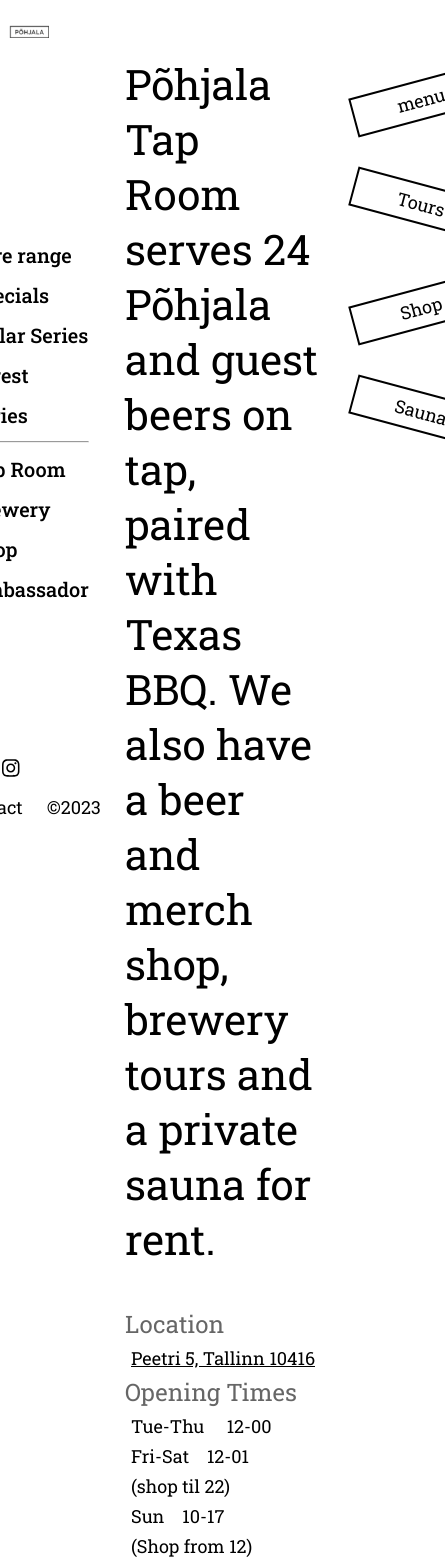
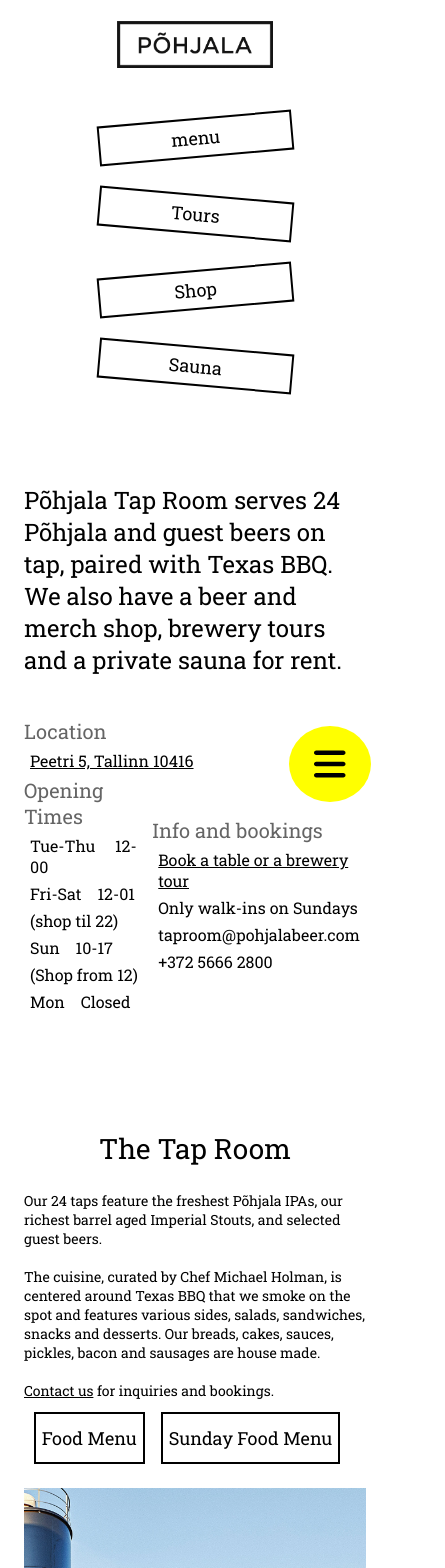
Before and after one commit to KarlErikToom/pohjala, a React (Create React App) app: page /taproom in a window 390 px wide. Shown: the top 1568 px of the page, 445 px wide, since content can reach past the window. Built offline with nearby package versions, Linux system fonts and the light colour scheme.

Commit message:
added responsivness to everything

```diff
--- a/src/components/BreweryNav.jsx
+++ b/src/components/BreweryNav.jsx
@@ -7,7 +7,7 @@
       <NavHashLink to={"/taproom#tours"} className="btn">
         Brewery tours
       </NavHashLink>
-      <a href="#tours" className="btn">
+      <a href="#tours" className="btn no">
         Lab services
       </a>
       <a href="https://tcbw.ee/" target="_blank" className="btn">
--- a/src/components/Hero.jsx
+++ b/src/components/Hero.jsx
@@ -1,5 +1,5 @@
 import React from "react";
-import Logo from "../assets/pohjala-logo.png"
+import Logo from "../assets/pohjala-logo (1).png"
 import { Link } from "react-router-dom";
 
 
--- a/src/components/Nav.jsx
+++ b/src/components/Nav.jsx
@@ -1,11 +1,30 @@
-import React, { useState } from "react";
+import React, { useEffect, useRef, useState } from "react";
 import { Link } from "react-router-dom";
 import { FontAwesomeIcon } from "@fortawesome/react-fontawesome";
 import { faFacebook, faInstagram } from "@fortawesome/free-brands-svg-icons";
+import { faBars } from "@fortawesome/free-solid-svg-icons";
 import { NavHashLink } from "react-router-hash-link";
 function Nav() {
+  const [isMenuOpen, setMenuOpen] = useState(false);
+  const menuRef = useRef(null);
+  function OpenMenu() {
+    if (!menuRef.current.classList.contains("open__menu")) {
+      menuRef.current.classList.add("open__menu");
+    } else {
+      menuRef.current.classList.remove("open__menu");
+    }
+    setMenuOpen((prev) => !prev);
+  }
+  useEffect(() => {
+    if (isMenuOpen) {
+      document.body.classList.add("no-scroll");
+    } else {
+      document.body.classList.remove("no-scroll");
+    }
+  },[isMenuOpen]);
   return (
-    <aside>
+    <>
+      <aside ref={menuRef}>
         <nav>
           <ul className="nav__list">
             <li className="nav__link">
@@ -40,7 +59,7 @@
               </Link>
             </li>
             <li className="nav__link">
-            <a href="" className="nav__link--anchor">
+              <a href="" className="nav__link--anchor no">
                 Shop
               </a>
             </li>
@@ -61,11 +80,17 @@
             </a>
           </div>
           <div className="footer__links">
-          <NavHashLink to={"/brewery#touch"} className="icon icon__hover">Contact</NavHashLink>
+            <NavHashLink to={"/brewery#touch"} className="icon icon__hover">
+              Contact
+            </NavHashLink>
             <p>©2023</p>
           </div>
         </div>
       </aside>
+      <button className="menu__btn" onClick={OpenMenu}>
+        <FontAwesomeIcon icon={faBars} />
+      </button>
+    </>
   );
 }
 
--- a/src/components/Sauna.jsx
+++ b/src/components/Sauna.jsx
@@ -5,6 +5,8 @@
   return (
     <section id="sauna">
       <div className="container">
+        <div className="row">
+
         <div className="sauna__wrapper">
           <figure className="sauna__img--figure">
             <img src={Saunaimg} alt="" className="sauna__img" />
@@ -21,6 +23,7 @@
             </div>
           </figure>
         </div>
+        </div>
       </div>
     </section>
   );
--- a/src/components/Shop.jsx
+++ b/src/components/Shop.jsx
@@ -5,6 +5,7 @@
   return (
     <section id="shop">
       <div className="container">
+        <div className="row">
           <div className="show__wrapper">
             <figure className="shop__img--figure">
               <img src={Sweatshirt} alt="" className="shop__img" />
@@ -21,6 +22,7 @@
               </p>
             </div>
           </div>
+        </div>
       </div>
     </section>
   );
--- a/src/components/TapHero.jsx
+++ b/src/components/TapHero.jsx
@@ -29,6 +29,8 @@
                   </a>{" "}
                 </dd>
               </dl>
+              <div className="opening__booking--wrapper">
+
               <dl className="taproom__opening">
                 <dt>Opening Times</dt>
                 <dd>Tue-Thu &nbsp;&nbsp;&nbsp; 12-00</dd>
@@ -45,6 +47,7 @@
                 <dd>taproom@pohjalabeer.com</dd>
                 <dd>+372 5666 2800</dd>
               </dl>
+              </div>
             </div>
           </div>
         </div>
--- a/src/components/TapTapRoom.jsx
+++ b/src/components/TapTapRoom.jsx
@@ -5,6 +5,8 @@
   return (
     <section id="tap">
       <div className="container">
+        <div className="row">
+
         <div className="tap__wrapper">
           <figure className="tap__img--figure">
             <img src={Taproom2} alt="" className="tap__img" />
@@ -24,7 +26,7 @@
                 href="mailto:taproom@pohjalabeer.com "
                 className="underline"
                 target="_blank"
-              >
+                >
                 Contact us
               </a>{" "}
               for inquiries and bookings.
@@ -38,6 +40,7 @@
               </a>
             </div>
           </div>
+                </div>
         </div>
       </div>
     </section>
--- a/src/components/Tours.jsx
+++ b/src/components/Tours.jsx
@@ -5,6 +5,8 @@
   return (
     <section id="tours">
       <div className="container">
+        <div className="row">
+
         <div className="tours__wrapper">
           <div className="tours__info">
             <h1 className="tap__info--header">Brewery Tours</h1>
@@ -41,6 +43,7 @@
             <img src={Taproom3} alt="" className="tours__img" />
           </figure>
         </div>
+        </div>
       </div>
     </section>
   );
--- a/src/index.css
+++ b/src/index.css
@@ -27,10 +27,13 @@
   font-weight: 400;
   font-size: 26px;
 }
-section{
+section {
 }
-.underline{
+.underline {
   text-decoration: underline;
+}
+.no-scroll {
+  overflow: hidden;
 }
 
 .yellow {
@@ -38,6 +41,9 @@
 }
 hr {
   margin: 6px 0;
+}
+.no{
+  cursor: no-drop
 }
 .discontinued {
   background-color: pink;
@@ -54,6 +60,7 @@
   padding: 12px 6px;
   margin-right: 16px;
   transition: all 300ms ease;
+  text-align: center;
 }
 .btn:hover {
   background-color: rgba(0, 0, 0, 0.918);
@@ -63,7 +70,7 @@
 /*
 ASIDE NAV
 */
-aside{
+aside {
   position: fixed;
   top: 0;
   left: 0;
@@ -75,7 +82,6 @@
   line-height: 40px;
   font-size: 20px;
 }
-
 
 .logo__figure {
   width: 10%;
@@ -102,30 +108,45 @@
   list-style: none;
 }
 
-.footer{
+.footer {
   position: absolute;
   bottom: 2%;
 }
-.footer__media{
+.footer__media {
   display: flex;
   align-items: center;
   justify-content: start;
 }
-.icon{
+.icon {
   padding-right: 24px;
 }
-.icon__hover{
-transition: all 300ms ease;
+.icon__hover {
+  transition: all 300ms ease;
 }
-.icon__hover:hover{
+.icon__hover:hover {
   opacity: 0.6;
 }
 
-.footer__links{
+.footer__links {
   display: flex;
   align-items: center;
   justify-content: start;
   font-size: 18px;
+}
+
+.menu__btn {
+  position: fixed;
+  cursor: pointer;
+  right: 5%;
+  bottom: 5%;
+  padding: 14px 25px;
+  border: none;
+  background-color: yellow;
+  border-radius: 50%;
+  font-size: 36px;
+  color: black;
+  z-index: 16;
+  display: none;
 }
 
 /*
@@ -140,10 +161,11 @@
   margin-left: 15%;
 }
 .hero__text {
-  width: 25%;
+  max-width: 400px;
+  width: 30%;
   position: absolute;
   top: 15%;
-  right: 10%;
+  right: 25%;
   color: white;
   line-height: 1.5;
 }
@@ -155,7 +177,6 @@
   display: flex;
   align-items: center;
   justify-content: center;
-  height: 420px;
   margin: 125px 0;
 }
 
@@ -173,7 +194,9 @@
   align-items: start;
   margin-left: 10%;
   width: 50%;
+  line-height: 1.5;
 }
+
 .beer__info h2 {
   font-size: 32px;
   font-weight: 500;
@@ -230,10 +253,11 @@
 }
 
 .specials__text {
+  max-width: 400px;
+  width: 30%;
   position: absolute;
   right: 15%;
   top: 20%;
-  width: 30%;
 }
 .specials__text h1 {
   font-weight: 400;
@@ -254,7 +278,8 @@
   position: absolute;
   right: 15%;
   top: 20%;
-  width: 25%;
+  max-width: 400px;
+  width: 30%;
 }
 .cellar__text h1 {
   font-weight: 400;
@@ -269,10 +294,11 @@
   height: 100vh;
 }
 .forest__text {
+  max-width: 400px;
+  width: 30%;
   position: absolute;
   right: 15%;
   top: 20%;
-  width: 25%;
 }
 .forest__text h1 {
   font-weight: 400;
@@ -282,7 +308,6 @@
 */
 .sub__nav {
   position: fixed;
-  width: 140px;
   text-align: center;
   top: 48px;
   left: 90%;
@@ -391,7 +416,6 @@
 }
 /* sauna*/
 #sauna {
-  height: 100vh;
 }
 .sauna__wrapper {
   display: flex;
@@ -416,11 +440,11 @@
 /*
 BREWERY
 */
-.sub__nav--brewery{
+.sub__nav--brewery {
   left: 85%;
   width: 10%;
 }
-.sub__nav--brewery .btn{
+.sub__nav--brewery .btn {
   margin: 52px 0;
   width: 100%;
 }
@@ -507,45 +531,387 @@
   justify-content: center;
 }
 
-.team{
+.team {
   width: 22%;
   padding: 25px;
+  text-align: center;
 }
-.team__img--figure{
+.team__img--figure {
   width: 100%;
 }
-.team__img{
+.team__img {
   width: 100%;
   border-radius: 50%;
 }
-.team__info{
+.team__info {
   display: flex;
   flex-direction: column;
   align-items: center;
   margin-top: 12px;
 }
-.team__job{
+.team__job {
   opacity: 0.6;
 }
 /*touch*/
-.touch__wrapper{
+.touch__wrapper {
   display: flex;
   align-items: center;
   justify-content: center;
 }
 
-dl{
+dl {
 }
 
-#ambassador{
+#ambassador {
   height: 100vh;
   margin: 0;
   display: flex;
   align-items: center;
   justify-content: end;
 }
- iframe{
+iframe {
   width: 75%;
   height: 100%;
   display: flex;
 }
+
+@media (max-width: 992px) {
+  .beer__info h2 {
+    font-size: 28px;
+  }
+  .beer__info h3 {
+    font-size: 24px;
+  }
+  .beer__info p {
+    font-size: 20px;
+  }
+  .taproom__header h1 {
+    font-size: 38px;
+  }
+  .section__header {
+    font-size: 38px;
+  }
+  .section__para {
+    font-size: 16px;
+  }
+}
+
+@media (max-width: 768px) {
+  aside {
+    display: none;
+  }
+  .menu__btn{
+    display: block;
+  }
+  .open__menu {
+    display: block;
+    position: fixed;
+    background-color: rgba(255, 255, 255, 0.795);
+    width: 100%;
+    z-index: 15;
+    display: flex;
+    align-items: center;
+    justify-content: start;
+    padding-left: 10%;
+    height: 100%;
+    animation: slide-in 300ms ease;
+  }
+  @keyframes slide-in {
+    0% {
+      transform: translateX(-100%);
+    }
+    100% {
+      transform: translateX(0);
+    }
+  }
+  #hero {
+    margin: 0;
+    width: 100%;
+  }
+  .hero__text {
+    width: 100%;
+    left: 50%;
+    transform: translateX(-50%);
+  }
+  .hero__text h1 {
+    font-size: 28px;
+  }
+  .logo__figure {
+    width: 20%;
+    left: 50%;
+    transform: translateX(-50%);
+  }
+  .container {
+    margin-left: 0;
+  }
+  .beer__info h2 {
+    font-size: 24px;
+  }
+  .beer__info h3 {
+    font-size: 20px;
+  }
+  .beer__info p {
+    font-size: 18px;
+  }
+  #specials {
+    width: 100%;
+  }
+  .specials__logo {
+    left: 50%;
+    transform: translateX(-50%);
+    width: 20%;
+  }
+  .specials__logo--img {
+    transform: none;
+  }
+  .specials__text {
+    width: 100%;
+    left: 50%;
+    transform: translateX(-50%);
+  }
+  .specials__text h1 {
+    font-size: 28px;
+  }
+  #cellar {
+    width: 100%;
+  }
+  .cellar__text {
+    width: 100%;
+    left: 50%;
+    transform: translateX(-50%);
+  }
+  #forest {
+    width: 100%;
+  }
+  .forest__text {
+    width: 100%;
+    left: 50%;
+    transform: translateX(-50%);
+  }
+  .forest__text h1 {
+    font-size: 28px;
+  }
+
+  .sub__nav {
+    left: 85%;
+  }
+
+  .taproom__header h1 {
+    font-size: 28px;
+  }
+  dt {
+    font-size: 20px;
+  }
+  dd {
+    font-size: 16px;
+  }
+  .taproom__info {
+    align-items: center;
+    justify-content: center;
+  }
+  .opening__booking--wrapper {
+    display: flex;
+    justify-content: space-between;
+    align-items: center;
+  }
+  .taproom__wrapper {
+    align-items: start;
+    margin-top: 24px;
+  }
+  .tap__wrapper {
+    flex-direction: column-reverse;
+  }
+  .tap__info {
+    width: 85%;
+  }
+  .tap__img--figure {
+    width: 85%;
+    margin-top: 24px;
+  }
+  .tours__wrapper {
+    flex-direction: column;
+    align-items: start;
+  }
+  .tours__info {
+    width: 85%;
+  }
+  .tours__info--para {
+    font-size: 14px;
+  }
+  .tours__img--figure {
+    width: 85%;
+    margin-top: 24px;
+  }
+
+  .shop__info {
+    width: 50%;
+  }
+  .sauna__wrapper {
+    display: flex;
+    justify-content: start;
+  }
+  .sauna__img--figure {
+    width: 95%;
+  }
+  .sauna__info {
+    max-width: 400px;
+    padding: 20px 40px;
+    left: 5%;
+    top: 25%;
+  }
+  .tap__info--header {
+    font-size: 28px;
+  }
+  .tap__info--para {
+    font-size: 14px;
+  }
+  .sub__nav--brewery {
+    left: 84%;
+    width: 15%;
+  }
+  .brewery__text {
+    margin-top: 24px;
+  }
+  .section__header {
+    font-size: 28px;
+  }
+  .image__row--wrapper {
+    flex-wrap: wrap;
+    align-items: center;
+    justify-content: center;
+  }
+  .image__row--figure {
+    width: calc(100% / 3);
+    margin: 0;
+    padding: 2px;
+  }
+  .list__wrapper {
+    padding: 0;
+    flex-wrap: wrap;
+  }
+  .markets__list {
+    padding: 12px 0;
+    width: calc(100% / 3);
+  }
+  .ambassador__logo--figure {
+    display: none;
+  }
+  iframe {
+    width: 100%;
+  }
+}
+@media (max-width: 576px) {
+  .logo__figure {
+    width: 40%;
+  }
+  .specials__logo {
+    width: 40%;
+  }
+  .hero__text{
+    text-align: center;
+  }
+  .cellar__text{
+    text-align: center;
+  }
+  .specials__text{
+    text-align: center;
+  }
+  .forest__text{
+    text-align: center;
+  }
+
+  .sub__nav {
+    position: relative;
+    left: 0;
+    top: 0;
+    width: 100%;
+    align-items: center;
+    justify-content: center;
+    margin-top: 100px;
+  }
+  .sub__nav .btn {
+    width: 50%;
+    transform: rotate(-5deg);
+    margin: 18px 0;
+  }
+  .sub__nav .btn:nth-child(2),
+  .sub__nav .btn:nth-child(4) {
+    transform: rotate(5deg);
+  }
+  .taproom__wrapper {
+    justify-content: center;
+    align-items: center;
+  }
+  .taproom__header {
+    width: 100%;
+  }
+  .taproom__header h1 {
+    font-size: 24px;
+  }
+  .taproom__info {
+    width: 100%;
+    align-items: center;
+    justify-content: center;
+  }
+  .tap__info {
+    width: 100%;
+  }
+  .tap__info--header{
+    text-align: center;
+  }
+  .tap__wrapper {
+    justify-content: center;
+    align-items: center;
+  }
+  .tap__links{
+    justify-content: center;
+  }
+  .tap__img--figure {
+    width: 100%;
+    margin-right: 0;
+  }
+  .tours__info{
+    width: 100%;
+    align-items: center;
+    justify-content: center;
+  }
+  .tours__info--para{
+    text-align: center;
+  }
+  .tours__img--figure{
+    width: 100%;
+  }
+  .show__wrapper{
+    flex-direction: column-reverse;
+  }
+  .shop__info{
+    width: 100%;
+  }
+  .shop__img--figure{
+    margin-right: 0;
+    margin-top: 24px;
+    width: 45%;
+  }
+
+  .sauna__img--figure{
+    width: 100%;
+  }
+  .sauna__info{
+    max-width: none;
+    width: 100%;
+    left: 0;
+    background-color: rgba(255, 255, 255, 0.425);
+    top: 0;
+    padding: 6px 12px;
+  }
+  .brewery__text{
+    width: 100%;
+  }
+  .image__text{
+    width: 100%;
+  }
+  .team{
+    width: calc(100% /3);
+  }
+
+}
--- a/src/index.js
+++ b/src/index.js
@@ -5,8 +5,9 @@
 import reportWebVitals from './reportWebVitals';
 import {library} from "@fortawesome/fontawesome-svg-core"
 import { faFacebook, faInstagram } from '@fortawesome/free-brands-svg-icons';
+import {faBars} from "@fortawesome/free-solid-svg-icons"
 
-library.add(faFacebook, faInstagram)
+library.add(faFacebook, faInstagram,faBars)
 
 
 const root = ReactDOM.createRoot(document.getElementById('root'));
--- a/src/pages/Ambassador.jsx
+++ b/src/pages/Ambassador.jsx
@@ -5,7 +5,7 @@
 function Ambassador() {
   return (
     <section id="ambassador">
-        <figure className="logo__figure">
+        <figure className="logo__figure ambassador__logo--figure">
             <Link to={"/"}>
               <img src={Logo} alt="" className="logo__img" />
             </Link>
```
Also changed, not shown: src/pages/Cellar.jsx (+11 -10 lines). Lines whose indentation alone changed are shown as unchanged.
